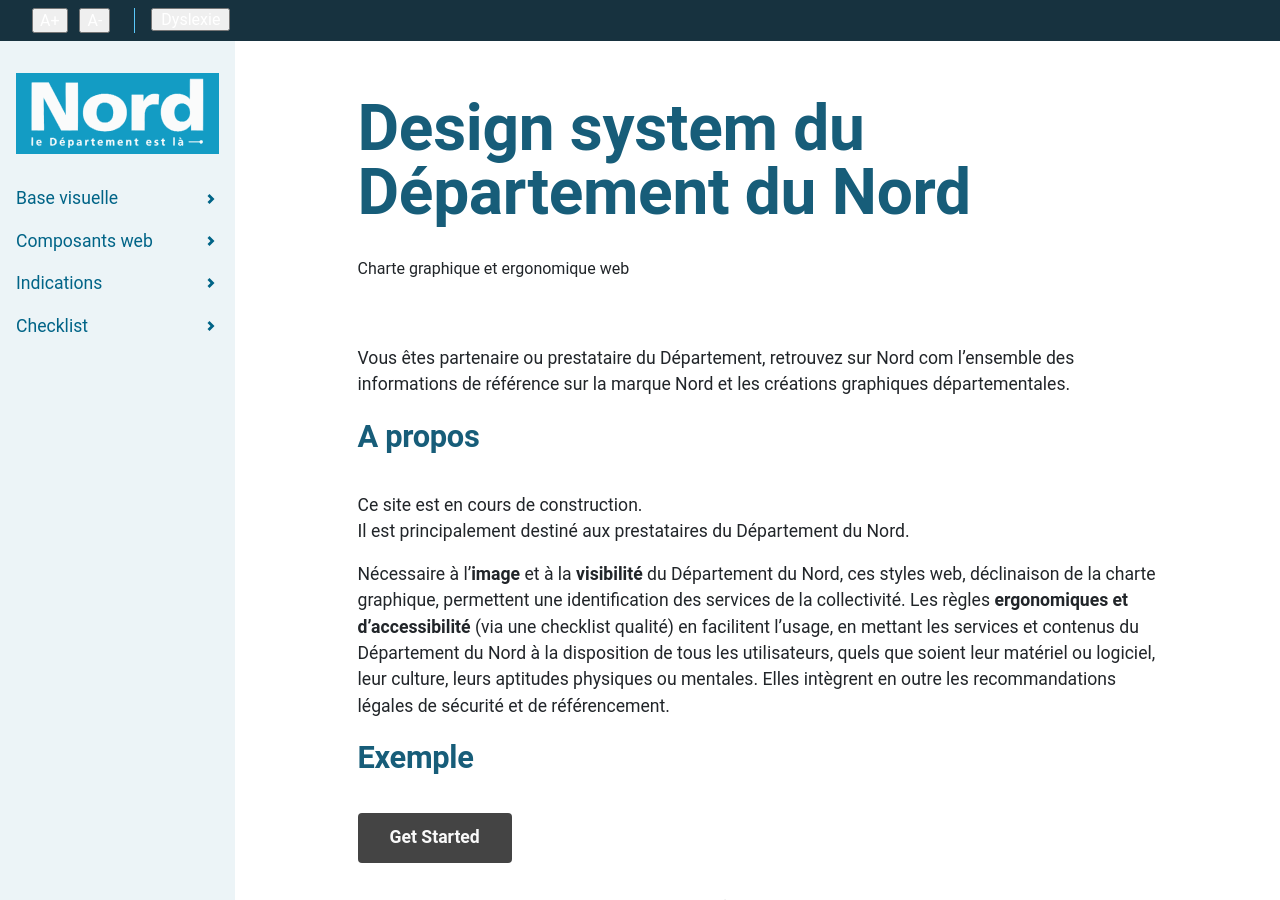
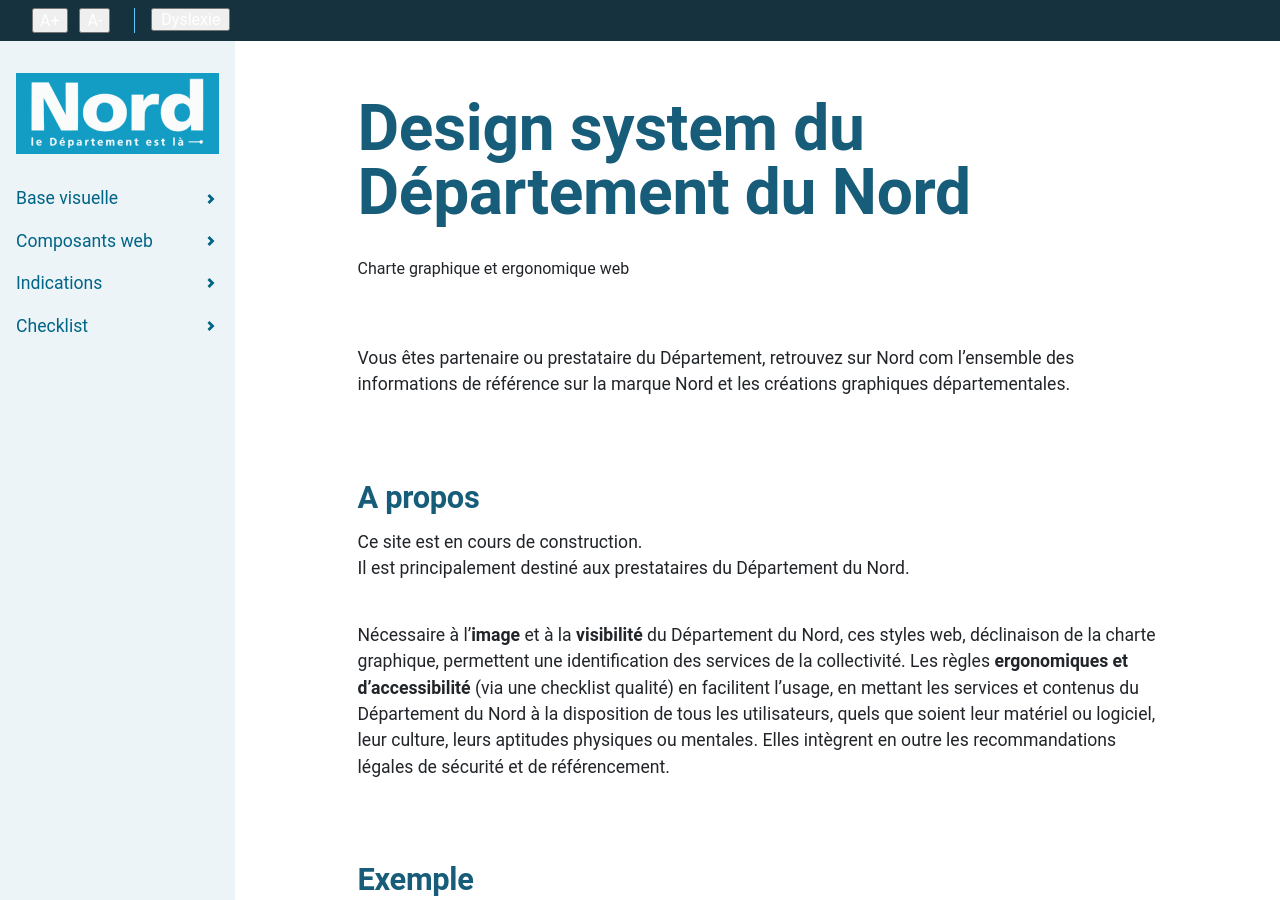
Before and after one commit to LJ59/d59-system, a Jekyll site: the page built from index.md, in a window 1280 px wide and 900 px high. Built offline with Jekyll 4.4.1, drawn with Linux system fonts in a browser that asks for light colours.

Commit message:
Update _text-passage.scss

```diff
--- a/_sass/components/_text-passage.scss
+++ b/_sass/components/_text-passage.scss
@@ -19,7 +19,7 @@
 	}
 
 	p {
-		margin-bottom: 1rem;
+		margin-bottom: 2.5rem;
 	}
 
 	/**
@@ -88,7 +88,8 @@
 	 * Second-level heading within text passage
 	 */
 	h2 {
-		margin-bottom: 2rem;
+		margin-top: 2.5em;
+		margin-bottom: 0.5rem;
 		color: #175D79;
 		position: relative;
     		font-size: 1.75em;
```
